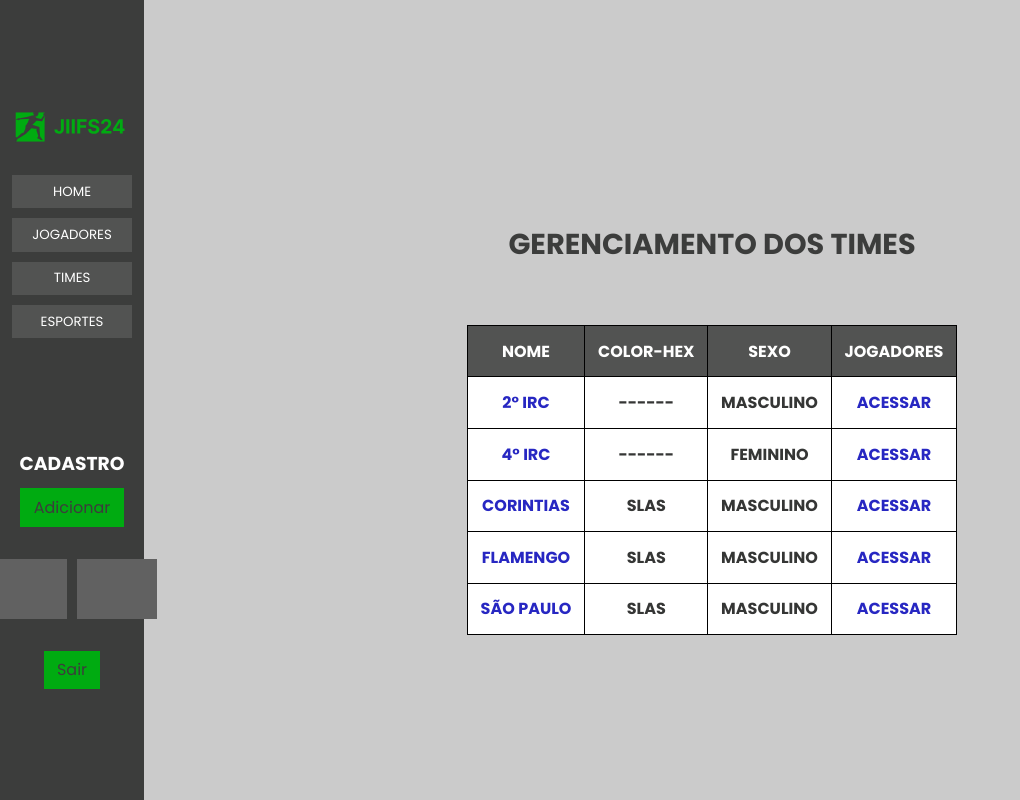
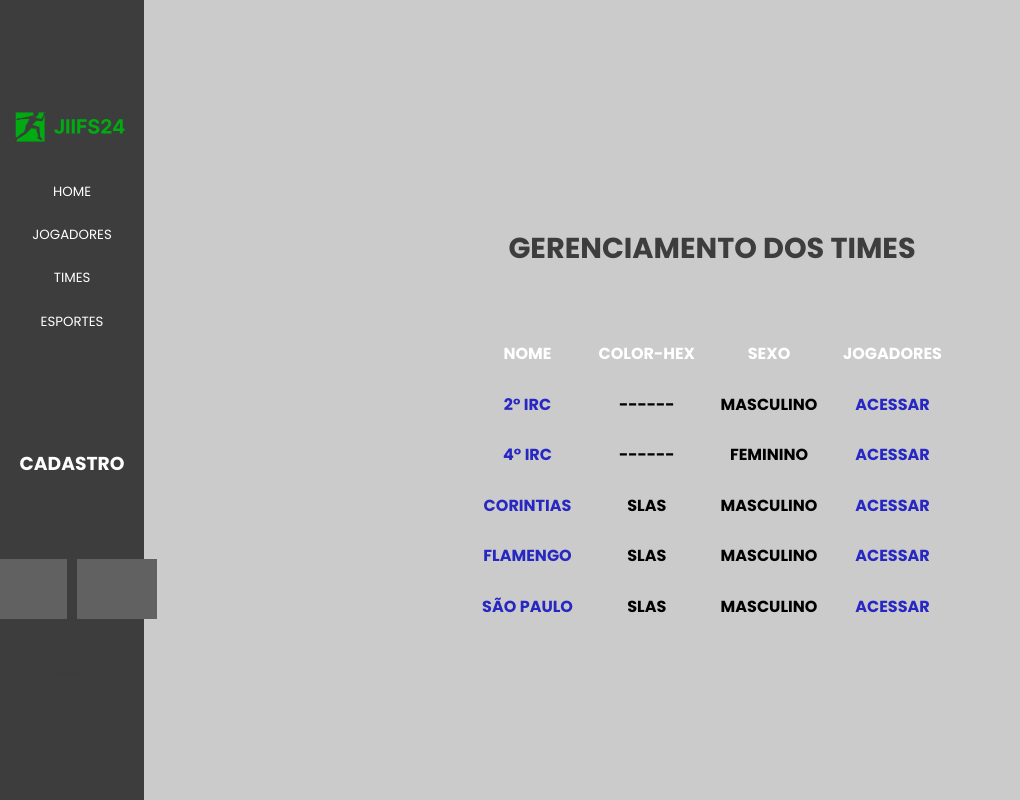
Before and after one commit to Morea-IFS/jiifs-interclass-2024, a Django app: page /gerenciar/time in a window 1280 px wide. Shown: the whole page, without its empty margins (0-1020 px from the left). Run offline with Django 5.2, Linux system fonts and the light colour scheme; parts of the project's set-up code (start-up, migrations or seed data) failed here and were passed over; grey boxes are pictures that could not be loaded.

Commit message:
♻️ Code modifications refactorings made and colors turned into variables

```diff
--- a/static/css/cadastro-geral.css
+++ b/static/css/cadastro-geral.css
@@ -2,8 +2,10 @@
 
 .title {
     display: flex;
+    justify-content: center;
     align-items: center;
     height: 8em;
+    width: 100%;
 }
 
 .title h1 {
--- a/static/css/editar-geral.css
+++ b/static/css/editar-geral.css
@@ -2,8 +2,10 @@
 
 .title {
     display: flex;
+    justify-content: center;
     align-items: center;
     height: 6em;
+    width: 100%;
 }
 
 .title h1 {
@@ -13,7 +15,7 @@
 }
 
 .input-delete {
-    background-color: #AB0000;
+    background-color: var(--global-seventh-color);
     border-radius: 1em;
     border: none;
     color: white;
--- a/static/css/gerenciamento-geral.css
+++ b/static/css/gerenciamento-geral.css
@@ -29,7 +29,6 @@
 table,
 th,
 td {
-    border: solid 1px black;
   border-collapse: collapse;
 }
 
@@ -41,10 +40,17 @@
 
 th {
   color: white;
-    background-color: #525352;
+  background-color: var(--global-ninth-color);
 }
 
 td {
-    color: #353635;
-    background-color: white;
+  color: var(--global-ninth-color);
 }
+
+tr:nth-child(odd) {
+  background-color: var(--global-fourth-color);
+}
+
+tr:nth-child(even) {
+  background-color: var(--global-fifth-color);
+}
--- a/static/css/navbar-cadastro.css
+++ b/static/css/navbar-cadastro.css
@@ -30,7 +30,7 @@
 
 .side-bar-buttons-items {
     border: none;
-    background-color: #525352;
+    background-color: var(--global-ninth-color);
     padding-block: 0.5em;
     width: 9em;
 }
@@ -47,7 +47,7 @@
 }
 
 .side-bar-buttons-items2 {
-    background-color: #00AB11;
+    background-color: var(--global-eighth-color);
     padding: 0.5em 1em;
     border: none;
 }
--- a/static/css/simple-navbar.css
+++ b/static/css/simple-navbar.css
@@ -31,7 +31,7 @@
 
 .side-bar-buttons-items {
     border: none;
-    background-color: #525352;
+    background-color: var(--global-ninth-color);
     padding-block: 0.5em;
     width: 9em;
 }
@@ -48,13 +48,13 @@
 }
 
 .side-bar-buttons-items2 {
-    background-color: #00AB11;
+    background-color: var(--global-eighth-color);
     padding: 0.5em 1em;
     border: none;
 }
 
 .side-bar-buttons-items2 a {
-    color: #3C3D3C;
+    color: var(--global-secondary-color);
 }
 
 .logos {
```
Lines whose indentation alone changed are shown as unchanged.
